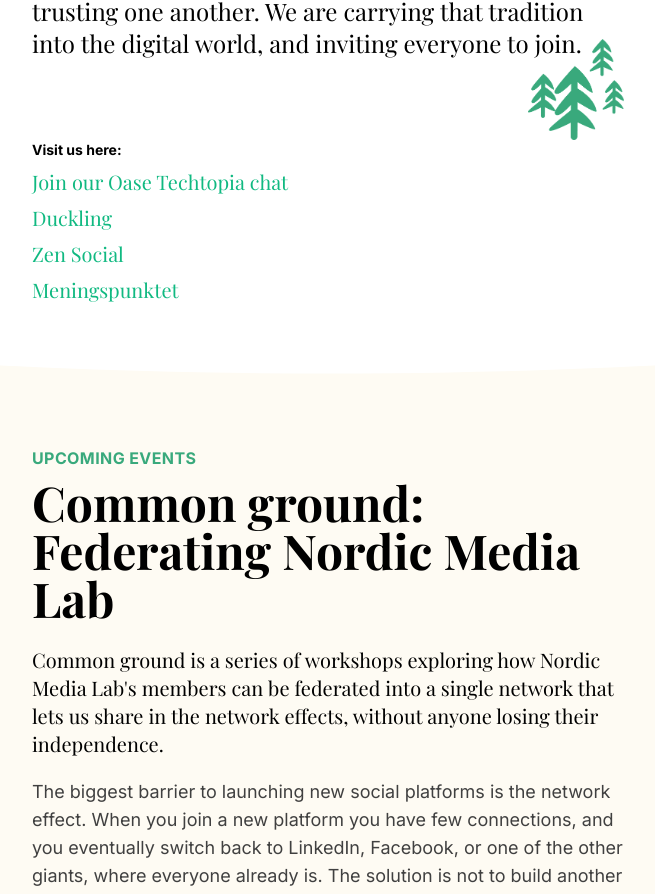
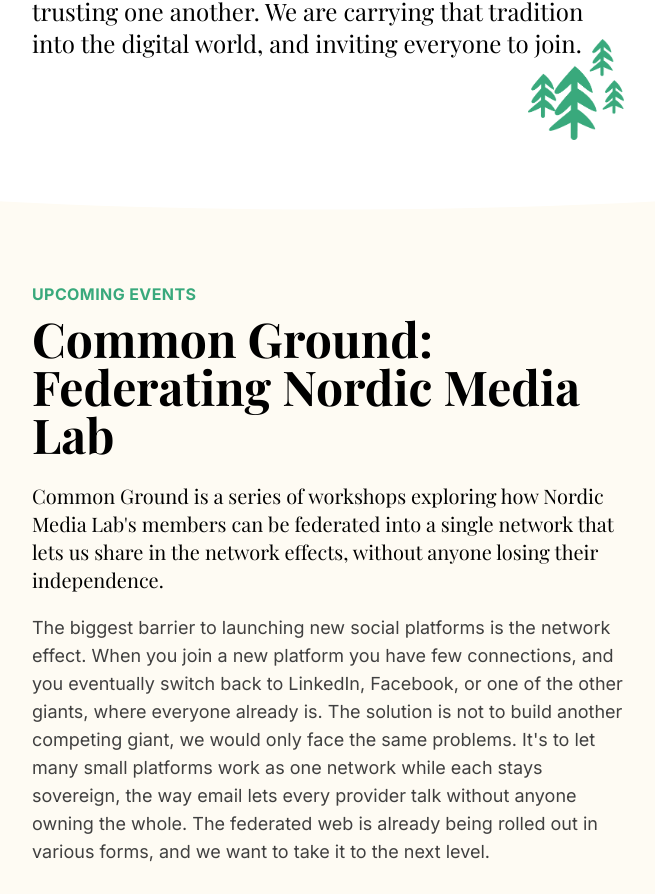
Before and after one commit to jeppeliisberg/nordicmedialab.dk, a React (Vite) app: page / in a window 1280 px wide. Shown: the part 651-1545 px from the top of the page, without its empty margins (312-967 px from the left). Built offline with nearby package versions, Linux system fonts and the light colour scheme.

Commit message:
update of projects

```diff
--- a/src/locales/da.json
+++ b/src/locales/da.json
@@ -19,8 +19,8 @@
   },
   "projects": {
     "tagline": "Kommende events",
-    "title": "Fælles grund: Føderering af Nordic Media Lab",
-    "intro1": "Fælles grund er en række workshops, der undersøger, hvordan Nordic Media Labs medlemmer kan fødereres til ét netværk, så vi kan få gavn af netværkseffekterne, uden at nogen mister sin uafhængighed.",
+    "title": "Common Ground: Føderering af Nordic Media Lab",
+    "intro1": "Common Ground er en række workshops, der undersøger, hvordan Nordic Media Labs medlemmer kan fødereres til ét netværk, så vi kan få gavn af netværkseffekterne, uden at nogen mister sin uafhængighed.",
     "intro2": "Den største barriere for at lancere nye sociale platforme er netværkseffekten. Når du melder dig ind på en ny platform, har du få forbindelser, og du ender med at skifte tilbage til LinkedIn, Facebook eller en af de andre giganter, hvor alle allerede er. Løsningen er ikke at bygge endnu en konkurrerende gigant, for så støder vi på de samme problemer. Den er at lade mange små platforme virke som ét netværk, mens hver forbliver suveræn, sådan som e-mail lader alle udbydere tale sammen, uden at nogen ejer det hele. Det fødererede web er allerede ved at blive rullet ud i forskellige former, og vi vil tage det til næste niveau.",
     "w1tag": "Workshop #1",
     "w1title": "Behov og principper",
--- a/src/locales/en.json
+++ b/src/locales/en.json
@@ -19,8 +19,8 @@
   },
   "projects": {
     "tagline": "Upcoming events",
-    "title": "Common ground: Federating Nordic Media Lab",
-    "intro1": "Common ground is a series of workshops exploring how Nordic Media Lab's members can be federated into a single network that lets us share in the network effects, without anyone losing their independence.",
+    "title": "Common Ground: Federating Nordic Media Lab",
+    "intro1": "Common Ground is a series of workshops exploring how Nordic Media Lab's members can be federated into a single network that lets us share in the network effects, without anyone losing their independence.",
     "intro2": "The biggest barrier to launching new social platforms is the network effect. When you join a new platform you have few connections, and you eventually switch back to LinkedIn, Facebook, or one of the other giants, where everyone already is. The solution is not to build another competing giant, we would only face the same problems. It's to let many small platforms work as one network while each stays sovereign, the way email lets every provider talk without anyone owning the whole. The federated web is already being rolled out in various forms, and we want to take it to the next level.",
     "w1tag": "Workshop #1",
     "w1title": "Needs & Principles",
--- a/src/views/Main.jsx
+++ b/src/views/Main.jsx
@@ -20,13 +20,6 @@
                     <div className="flex w-full lg:-mt-5 justify-end">
                         <img src="nml-wood.png" className="w-20 lg:w-24"/>
                     </div>
-                    <ul className="flex flex-col gap-y-2">
-                        <li className="font-sans font-bold text-sm">{t('hero.visitUs')}</li>
-                        <li><a href="https://oase.app/oase/46ec46bf-5445-4a32-bb21-ada8a61b4b0a/join/8f84eb1a-1e07-478c-9153-6e21850141fe" className="text-emerald-500 text-xl">{t('hero.joinOase')}</a></li>
-                        <li><a href="https://duckling.co" className="text-emerald-500 text-xl">Duckling</a></li>
-                        <li><a href="https://zensocial.dk" className="text-emerald-500 text-xl">Zen Social</a></li>
-                        <li><a href="https://meningspunktet.dk" className="text-emerald-500 text-xl">Meningspunktet</a></li>
-                    </ul>
                 </div>
             </section>
             <Divider backgroundColor="#FEFBF3" />
```
